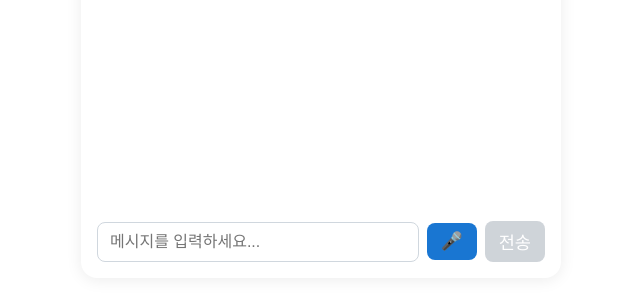
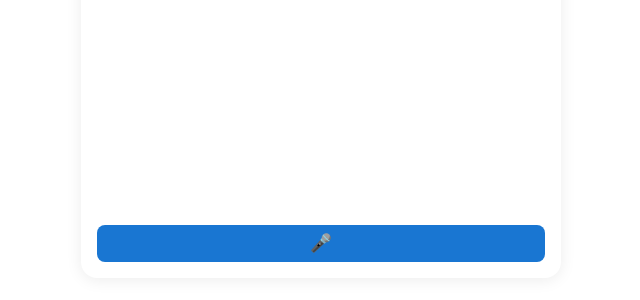
Before and after one commit to today-self-study/aria, an Angular app: page / in a window 1280 px wide. Shown: the part 338-638 px from the top of the page, without its empty margins (319-959 px from the left). Built offline with nearby package versions, Linux system fonts and the light colour scheme.

Commit message:
음성 입력 버튼이 입력 행 전체를 차지하도록 width: 100% 및 스타일 수정

```diff
--- a/src/app/chat/chat.css
+++ b/src/app/chat/chat.css
@@ -88,6 +88,8 @@
 }
 
 .input-row button {
+  display: block;
+  width: 100%;
   background: #1976d2;
   color: #fff;
   border: none;
@@ -96,8 +98,6 @@
   font-size: 1.1rem;
   cursor: pointer;
   transition: background 0.2s;
-  display: flex;
-  align-items: center;
 }
 
 .input-row button[disabled] {
--- a/src/app/chat/chat.html
+++ b/src/app/chat/chat.html
@@ -8,11 +8,10 @@
     </div>
   </div>
   <div class="input-row">
-    <input type="text" [(ngModel)]="inputText" (keyup.enter)="sendMessage()" placeholder="메시지를 입력하세요..." [disabled]="isListening || isLoading" />
-    <button (click)="startVoiceInput()" [disabled]="isListening || isLoading" title="음성 입력">
+    <!-- <input type="text" [(ngModel)]="inputText" (keyup.enter)="sendMessage()" placeholder="메시지를 입력하세요..." [disabled]="isListening || isLoading" /> -->
+    <button (click)="startVoiceInput()" [disabled]="isListening || isLoading" title="음성 입력" style="width: 100%;">
       🎤
     </button>
-    <button (click)="sendMessage()" [disabled]="!inputText.trim() || isListening || isLoading">전송</button>
   </div>
   <div *ngIf="isListening" class="voice-indicator">음성 인식 중...</div>
 </div>
```
